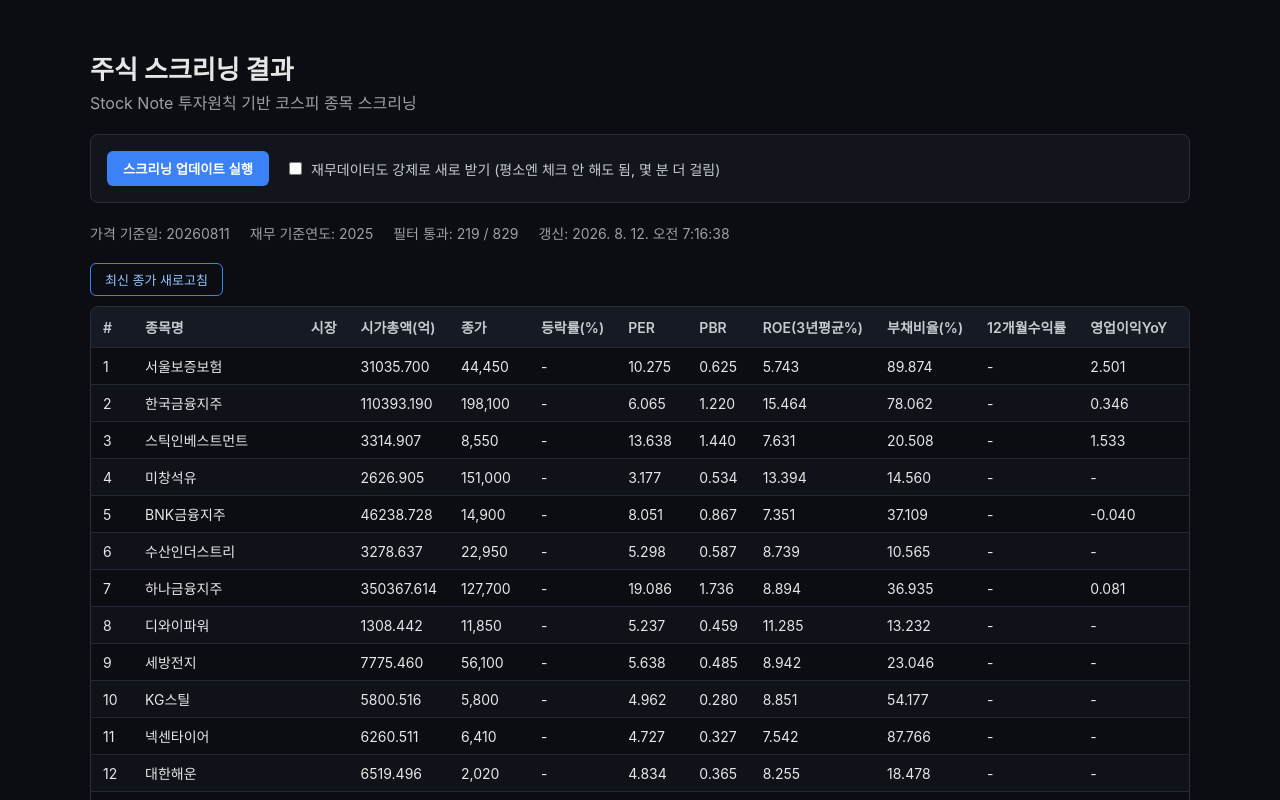
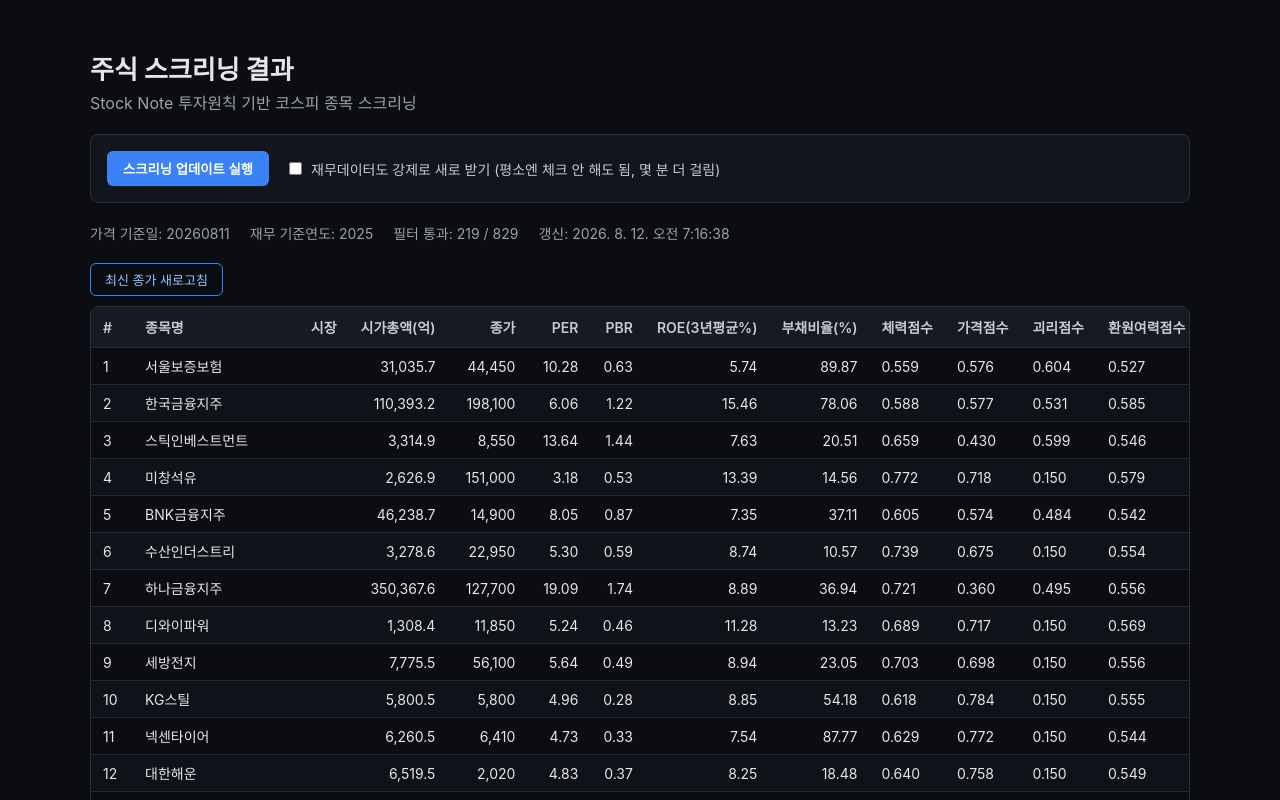
Before and after one commit to lwswonsuk/KOSPI-Screening, a Next.js app in the folder web/: page / in a window 1280 px wide. Shown: the top 800 px of the page. Built offline with nearby package versions, Linux system fonts and the light colour scheme.

Commit message:
style: 표 포맷 정리 (시가총액/종가/PER등 정렬·소수점, 불필요 컬럼 제거)

```diff
--- a/web/app/ScreeningTable.tsx
+++ b/web/app/ScreeningTable.tsx
@@ -3,6 +3,15 @@
 import { useMemo, useState } from "react";
 
 type ResultRow = Record<string, string | number | null>;
+
+// 화면에서 아예 안 보여줄 컬럼 (JSON에 남아있어도 숨김)
+const HIDDEN_COLUMNS = new Set(["ret_12m", "op_yoy", "fluc_rt"]);
+
+// 소수점 2자리 + 우측 정렬로 보여줄 컬럼
+const TWO_DECIMAL_RIGHT_ALIGN = new Set(["per", "pbr", "roe_3y_avg", "debt_ratio"]);
+
+// 우측 정렬만 적용할 컬럼 (숫자 포맷은 기본값 유지)
+const RIGHT_ALIGN_ONLY = new Set(["close"]);
 
 export default function ScreeningTable({
   columns,
@@ -20,6 +29,11 @@
   const [priceLoading, setPriceLoading] = useState(false);
   const [priceError, setPriceError] = useState<string | null>(null);
 
+  const displayColumns = useMemo(
+    () => columns.filter((c) => !HIDDEN_COLUMNS.has(c)),
+    [columns]
+  );
+
   async function refreshPrices() {
     setPriceLoading(true);
     setPriceError(null);
@@ -34,7 +48,7 @@
           const code = String(r.stock_code);
           const live = data.prices[code];
           if (!live) return r;
-          return { ...r, close: live.close, fluc_rt: live.fluc_rt };
+          return { ...r, close: live.close };   // 등락률(fluc_rt)은 더 이상 반영하지 않음
         })
       );
       setPriceAsOf(data.as_of);
@@ -44,14 +58,6 @@
       setPriceLoading(false);
     }
   }
-
-  const displayColumns = useMemo(() => {
-    if (!columns.includes("close")) return columns;
-    // fluc_rt(등락률)이 아직 컬럼 목록에 없으면 close 바로 뒤에 추가
-    if (columns.includes("fluc_rt")) return columns;
-    const idx = columns.indexOf("close");
-    return [...columns.slice(0, idx + 1), "fluc_rt", ...columns.slice(idx + 1)];
-  }, [columns]);
 
   const sorted = useMemo(() => {
     const copy = [...liveRows];
@@ -121,10 +127,10 @@
               {displayColumns.map((col) => (
                 <th
                   key={col}
-                  style={{ ...thStyle, cursor: "pointer", userSelect: "none" }}
+                  style={{ ...thStyle, ...alignStyle(col), cursor: "pointer", userSelect: "none" }}
                   onClick={() => onSort(col)}
                 >
-                  {labels[col] ?? (col === "fluc_rt" ? "등락률(%)" : col)}
+                  {labels[col] ?? col}
                   {sortKey === col ? (sortDir === "asc" ? " ▲" : " ▼") : ""}
                 </th>
               ))}
@@ -141,20 +147,7 @@
               >
                 <td style={tdStyle}>{i + 1}</td>
                 {displayColumns.map((col) => (
-                  <td
-                    key={col}
-                    style={{
-                      ...tdStyle,
-                      color:
-                        col === "fluc_rt" && typeof row[col] === "number"
-                          ? (row[col] as number) > 0
-                            ? "#f87171"
-                            : (row[col] as number) < 0
-                            ? "#60a5fa"
-                            : tdStyle.color
-                          : tdStyle.color,
-                    }}
-                  >
+                  <td key={col} style={{ ...tdStyle, ...alignStyle(col) }}>
                     {formatValue(row[col], col)}
                   </td>
                 ))}
@@ -167,10 +160,24 @@
   );
 }
 
+function alignStyle(col: string): React.CSSProperties {
+  if (TWO_DECIMAL_RIGHT_ALIGN.has(col) || RIGHT_ALIGN_ONLY.has(col) || col === "mktcap_eok") {
+    return { textAlign: "right" };
+  }
+  return {};
+}
+
 function formatValue(v: string | number | null, col?: string) {
   if (v === null || v === undefined) return "-";
   if (typeof v === "number") {
-    if (col === "fluc_rt") return (v > 0 ? "+" : "") + v.toFixed(2) + "%";
+    if (col === "mktcap_eok") {
+      // 시가총액: 천 단위 콤마 + 소수점 1자리
+      return v.toLocaleString("ko-KR", { minimumFractionDigits: 1, maximumFractionDigits: 1 });
+    }
+    if (col && TWO_DECIMAL_RIGHT_ALIGN.has(col)) {
+      // PER/PBR/ROE/부채비율: 소수점 2자리
+      return v.toLocaleString("ko-KR", { minimumFractionDigits: 2, maximumFractionDigits: 2 });
+    }
     return Number.isInteger(v) ? v.toLocaleString("ko-KR") : v.toFixed(3);
   }
   return v;
```
Also changed, not shown: 2 other files (tests, documents, lock files or other folders).
